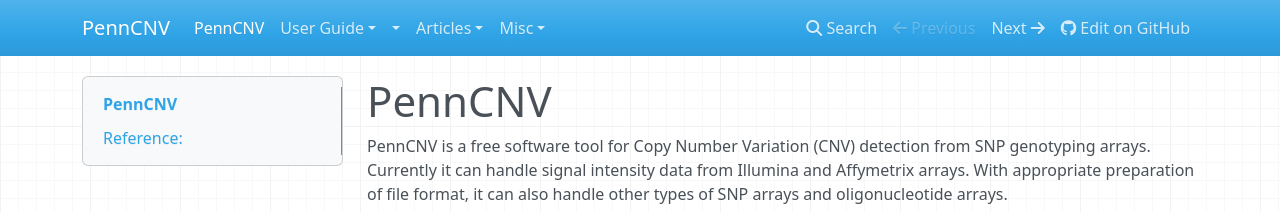
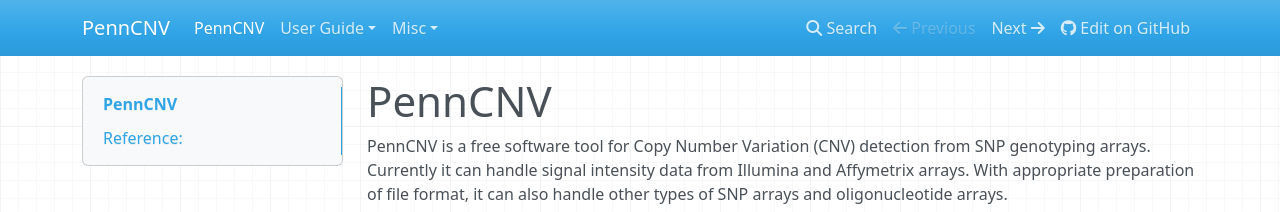
Before and after one commit to WGLab/PennCNV, an MkDocs documentation site: the page built from docs/index.md, in a window 1280 px wide. Shown: the top 212 px of the page. Built offline with MkDocs 1.6.1, drawn with Linux system fonts in a browser that asks for light colours; nearby versions of some CDN libraries; old or Windows-style settings are respelled for this version of MkDocs.

Commit message:
change mkdocs.yml

```diff
--- a/mkdocs.yml
+++ b/mkdocs.yml
@@ -28,8 +28,8 @@
 - ['user-guide/validation.md', 'User Guide', 'Validation-based CNV calling']
 - ['user-guide/annotation.md', 'User Guide', 'CNV annotation']
 - ['user-guide/visualization.md', 'User Guide', 'CNV visualization']
-- ['user-guide/affy.md', '', 'PennCNV-Affy']
-- ['user-guide/plugin.md', 'Articles', 'PennCNV Plug-in']
+- ['user-guide/affy.md', 'User Guide', 'PennCNV-Affy']
+- ['user-guide/plugin.md', 'User Guide', 'PennCNV Plug-in']
 
 # Misc
 - ['misc/faq.md', 'Misc', 'FAQ']
```
